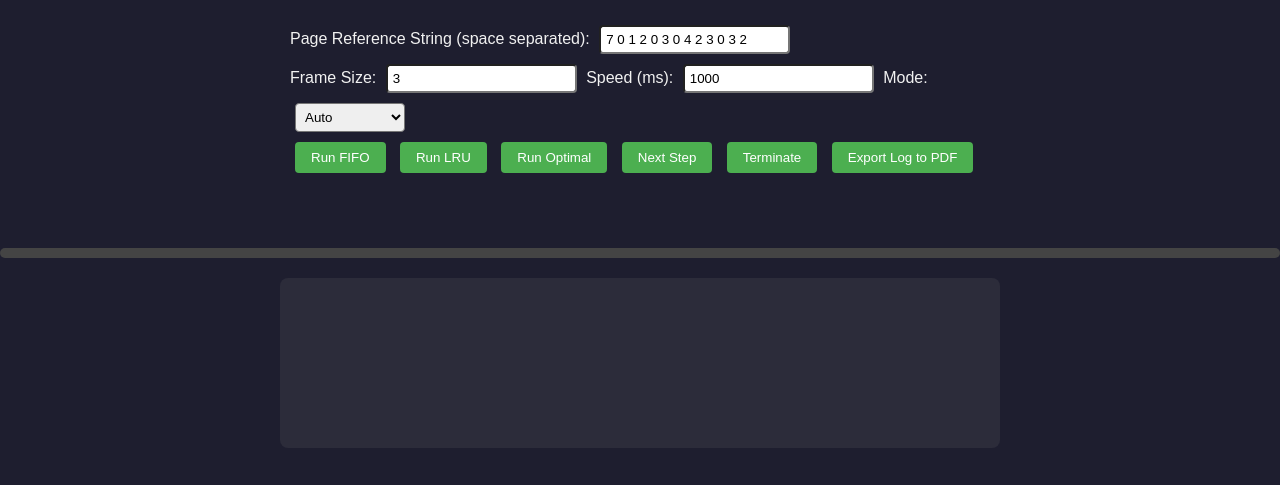
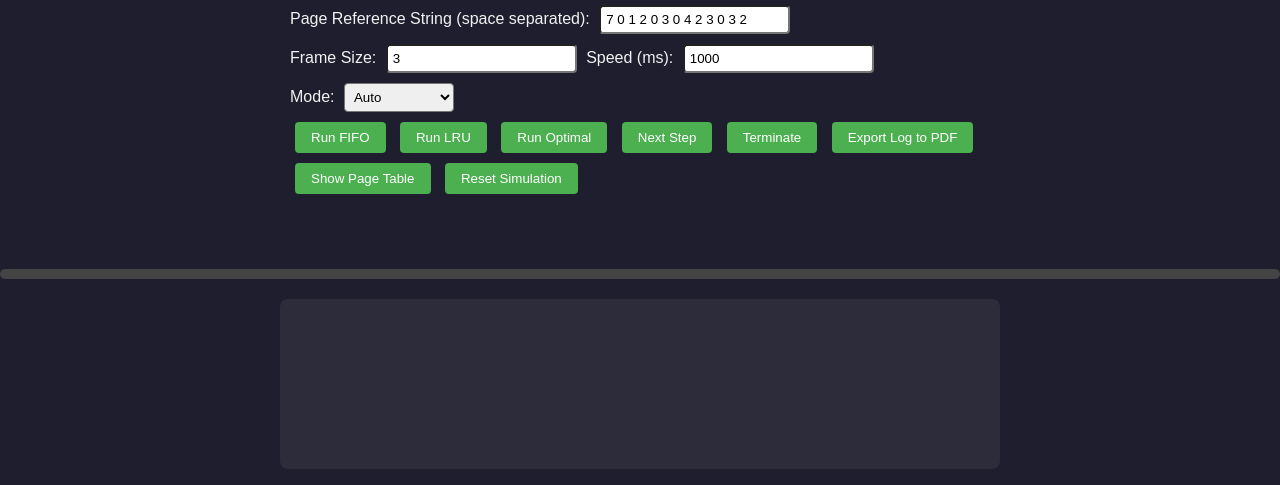
Before and after one commit to Neelansh12/Dynamic-Memory-Manager, a plain HTML site: page projectOS.html in a window 1280 px wide. Shown: the part 108-593 px from the top of the page. Drawn offline with nearby package versions, Linux system fonts and the light colour scheme.

Commit message:
Update projectOS.html

```diff
--- a/projectOS.html
+++ b/projectOS.html
@@ -85,6 +85,7 @@
     <input type="number" id="frameSize" value="3" min="1" />
     <label>Speed (ms): </label>
     <input type="number" id="speed" value="1000" min="100" />
+    <br />
     <label>Mode: </label>
     <select id="mode">
       <option value="auto">Auto</option>
@@ -97,6 +98,8 @@
     <button onclick="nextStep()">Next Step</button>
     <button onclick="terminateSimulation()">Terminate</button>
     <button onclick="exportLog()">Export Log to PDF</button>
+    <button onclick="showPageTable()">Show Page Table</button>
+    <button onclick="resetSimulation()">Reset Simulation</button>
   </div>
 
   <div class="frames" id="frames"></div>
@@ -246,7 +249,6 @@
           } else if (type === 'LRU') {
             removePage = history.shift();
           } else if (type === 'OPTIMAL') {
-        // Optimal logic
             const future = pages.slice(simulationData.currentIndex + 1);
             let indices = frames.map(f => ({
               page: f,
@@ -255,10 +257,8 @@
 
             let pageToRemove;
             if (indices.some(obj => obj.index === -1)) {
-          // Remove page not used again
               pageToRemove = indices.find(obj => obj.index === -1).page;
             } else {
-          // Remove page used farthest in future
               pageToRemove = indices.reduce((a, b) => a.index > b.index ? a : b).page;
             }
             removePage = pageToRemove;
@@ -276,7 +276,6 @@
       simulationData.currentIndex++;
     }
 
-
     function finishSimulation() {
       log('<br>Simulation Complete! 🎉');
       log(`Total Page Hits: ${simulationData.pageHits}`);
@@ -285,7 +284,7 @@
 
     function terminateSimulation() {
       simulationPaused = true;
-      simulationData.currentIndex = simulationData.pages.length; // Skip to the end
+      simulationData.currentIndex = simulationData.pages.length;
       log('<br>Simulation Terminated.');
     }
 
@@ -298,6 +297,26 @@
       });
       doc.save('memory_simulation_log.pdf');
     }
+
+    function showPageTable() {
+      const { frames } = simulationData;
+      let tableLog = '<br>📋 Page Table:<br>';
+      frames.forEach((page, index) => {
+        tableLog += `Frame ${index}: ${page !== null ? page : '-'}<br>`;
+      });
+      log(tableLog);
+    }
+
+    function resetSimulation() {
+      simulationData = {};
+      simulationPaused = false;
+      currentStep = 0;
+      logArea.innerHTML = '';
+      updateFrames([]);
+      updateProgress(0, 1);
+      updateChart(0, 0);
+      log('🔁 Simulation Reset. Enter new values to start again.');
+    }
   </script>
 </body>
 </html>
```
Lines whose indentation alone changed are shown as unchanged.
